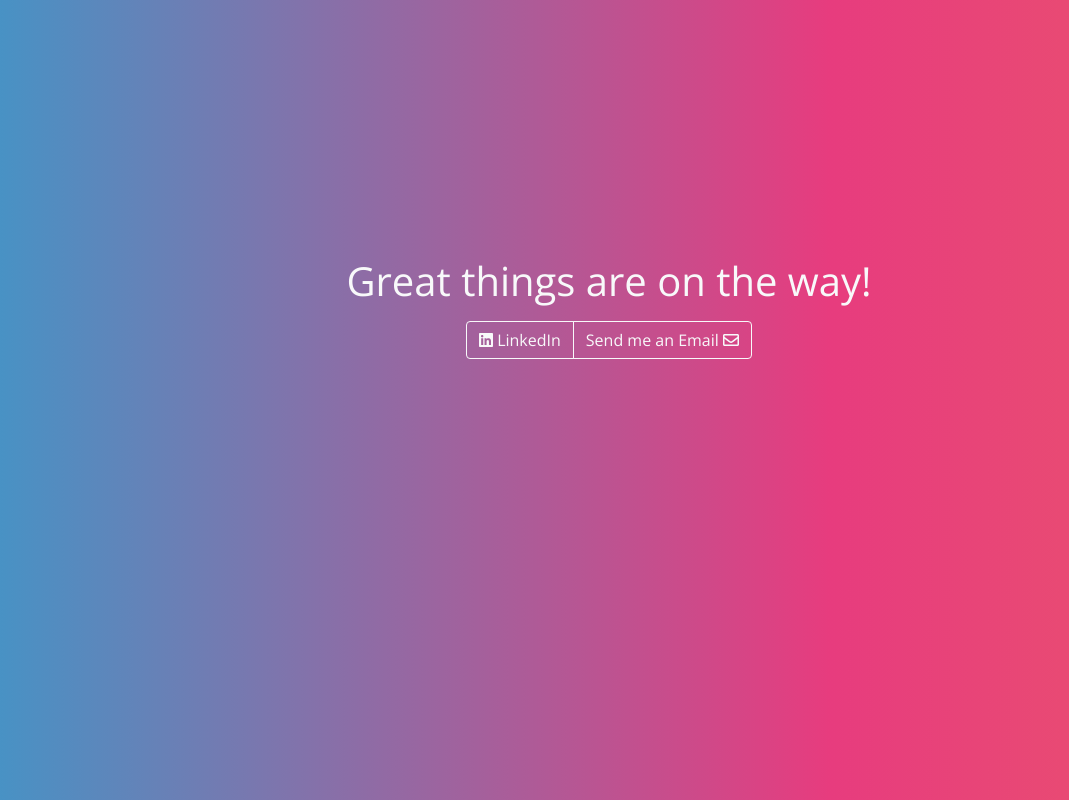
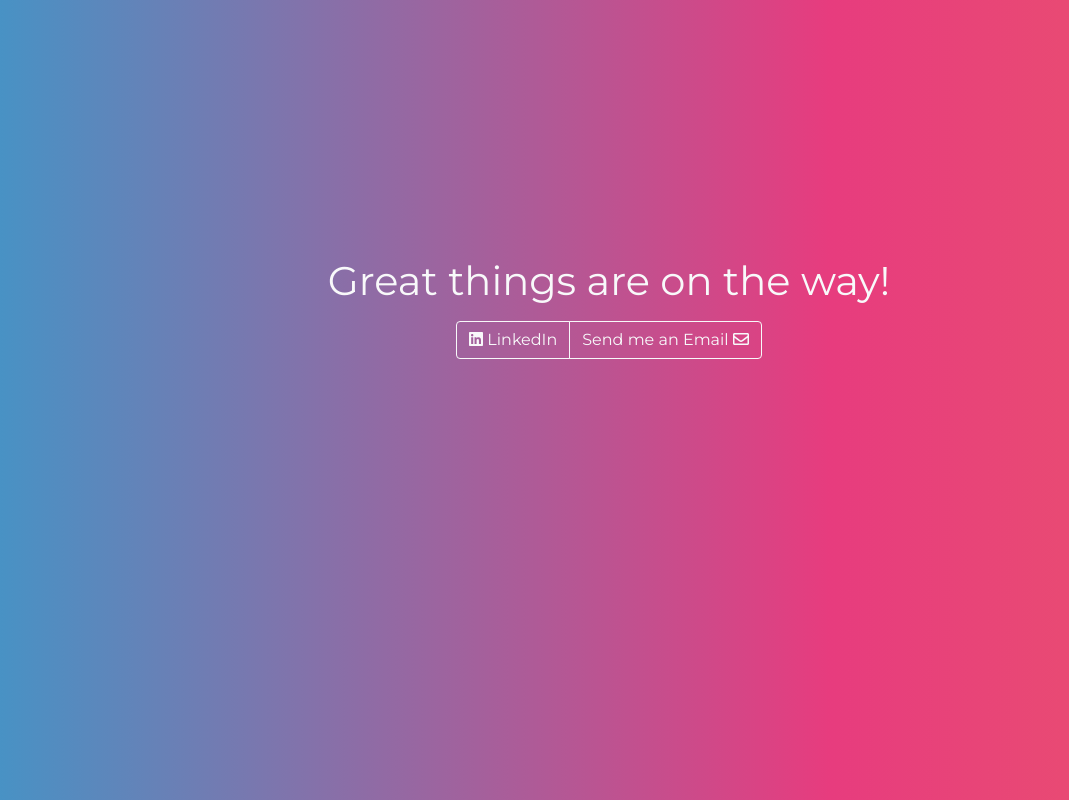
Before and after one commit to abrahamjroy/ComingSoonTest, a plain HTML site: page index.html in a window 1280 px wide. Shown: the whole page, without its empty margins (31-1100 px from the left). Drawn offline with nearby package versions, Linux system fonts and the light colour scheme; a small style sheet from the web is missing.

Commit message:
Update style.css

```diff
--- a/style.css
+++ b/style.css
@@ -1,4 +1,4 @@
-@import url("https://fonts.googleapis.com/css?family=Open Sans");
+@import url("https://fonts.googleapis.com/css?family=Montserrat&display=swap");
 @import url("https://stackpath.bootstrapcdn.com/bootstrap/4.4.1/css/bootstrap.min.css");
 
 
@@ -7,7 +7,7 @@ body {
 	background-size: 400% 400%;
 	-webkit-animation: gradient 30s ease infinite;
 			animation: gradient 30s ease infinite;
-	font-family: "Open Sans", sans-serif;
+	font-family: "Montserrat", sans-serif;
   	min-height: 80vh;
   	display: -webkit-box;
   	display: flex;
@@ -22,7 +22,7 @@ body {
 
 
 * {
-	font-family: "Open Sans", sans-serif !important;
+	font-family: "Montserrat", sans-serif !important;
   }
 
 @-webkit-keyframes gradient {
```
